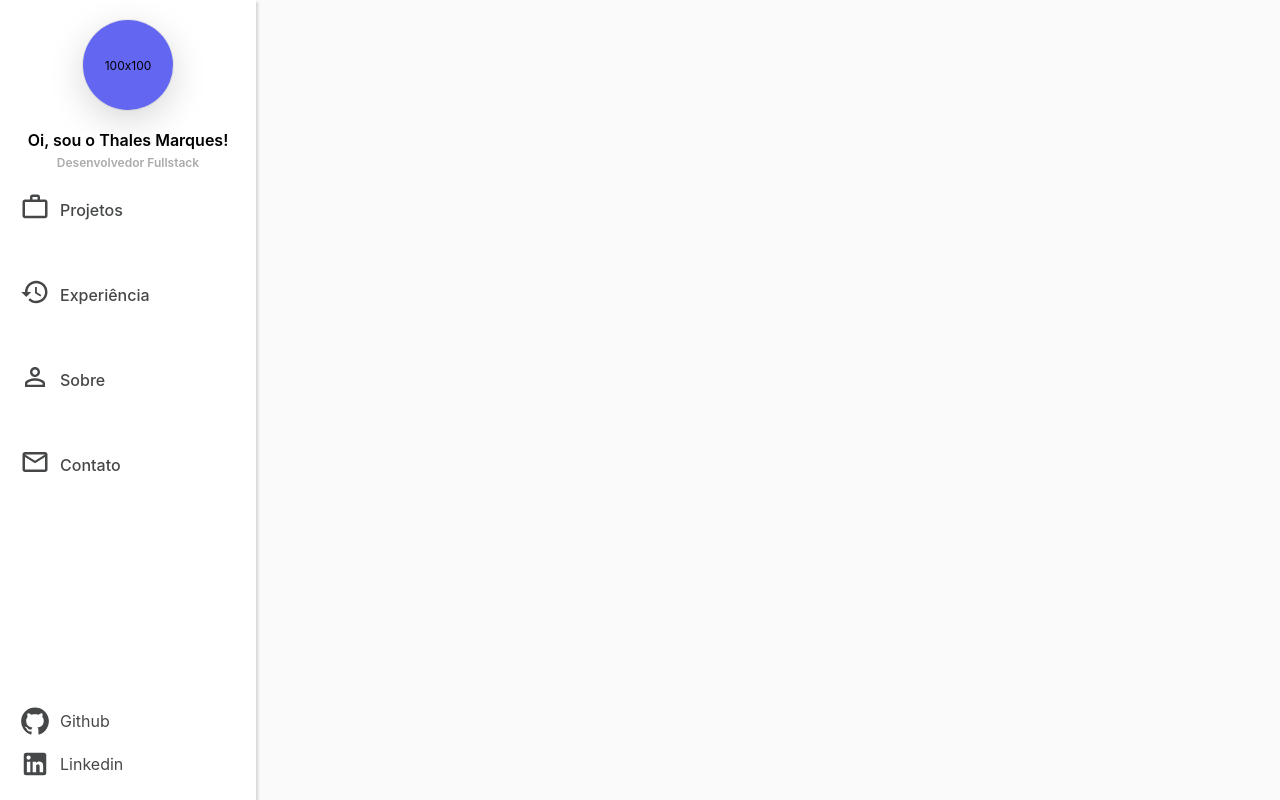
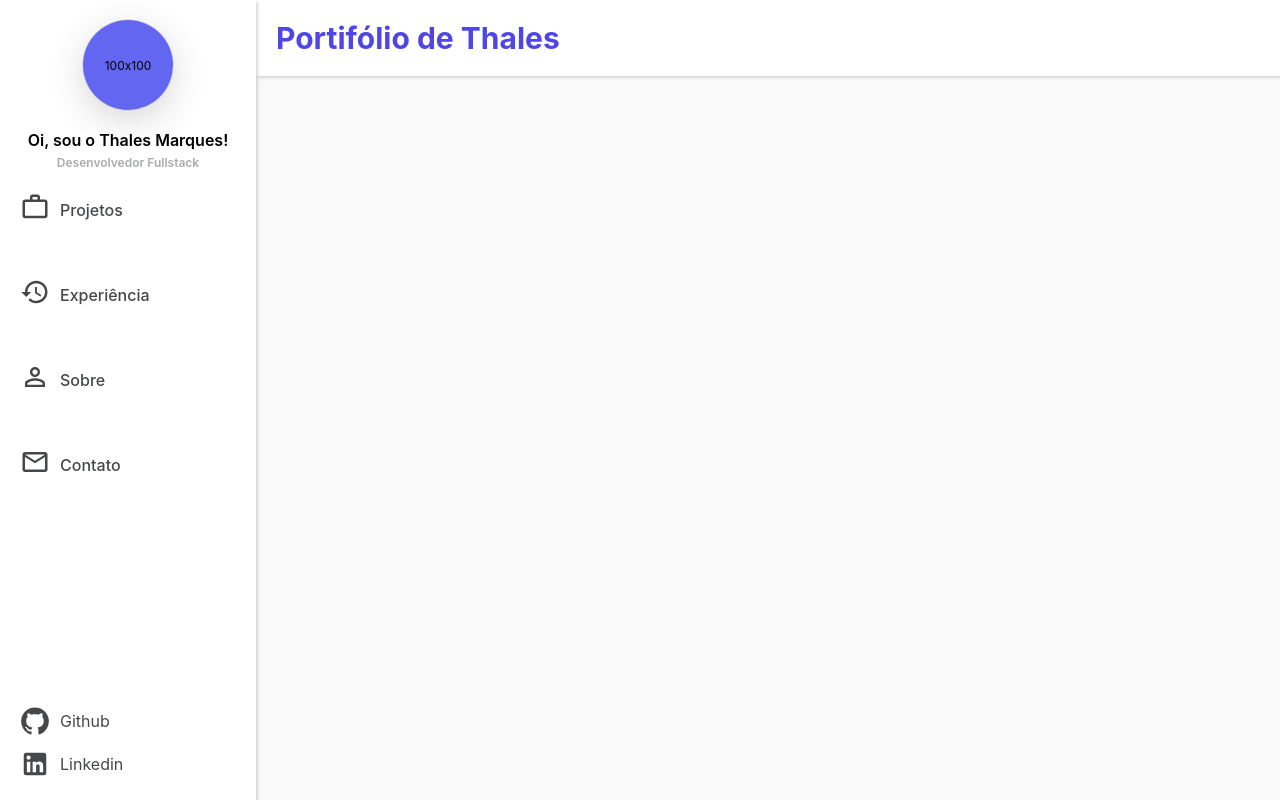
Before and after one commit to thalesfgalvao/personalPortfolio, a React (Vite) app: page / in a window 1280 px wide. Built offline with nearby package versions, Linux system fonts and the light colour scheme.

Commit message:
Feat: Create header element

```diff
--- a/src/pages/Home/index.tsx
+++ b/src/pages/Home/index.tsx
@@ -1,10 +1,12 @@
 import Dashboard from "../../layout/Dashboard";
+import Header from "../../layout/Header";
 import * as S from "./style";
 
 export const Home = () => {
   return (
     <S.Wrapper>
-      <Dashboard/>
+      <Dashboard />
+      <Header />
     </S.Wrapper>
   );
 };
--- a/src/pages/Home/style.ts
+++ b/src/pages/Home/style.ts
@@ -6,6 +6,6 @@ export const Wrapper = styled.main`
     height: 100dvh;
     display: grid;
     grid-template-columns: 20% 80%;
-    grid-template-rows: 5% 90% 5%;
+    grid-template-rows: auto 1fr auto;
   `}
 `;
```
